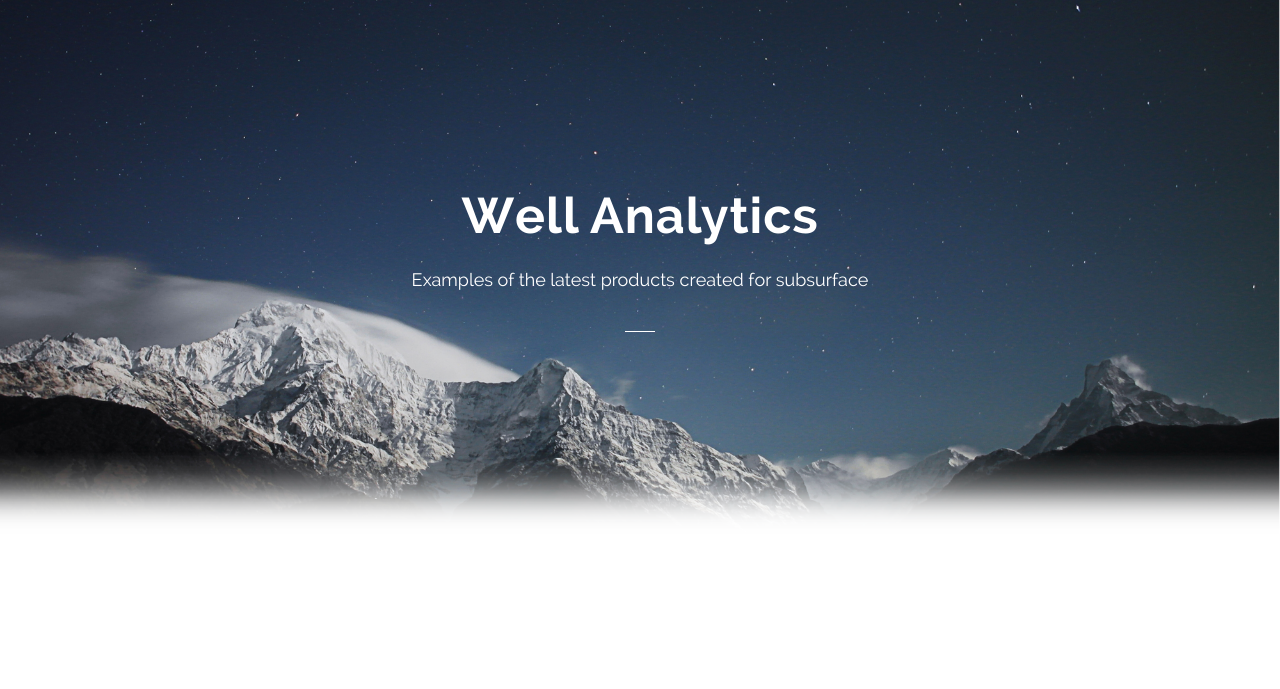
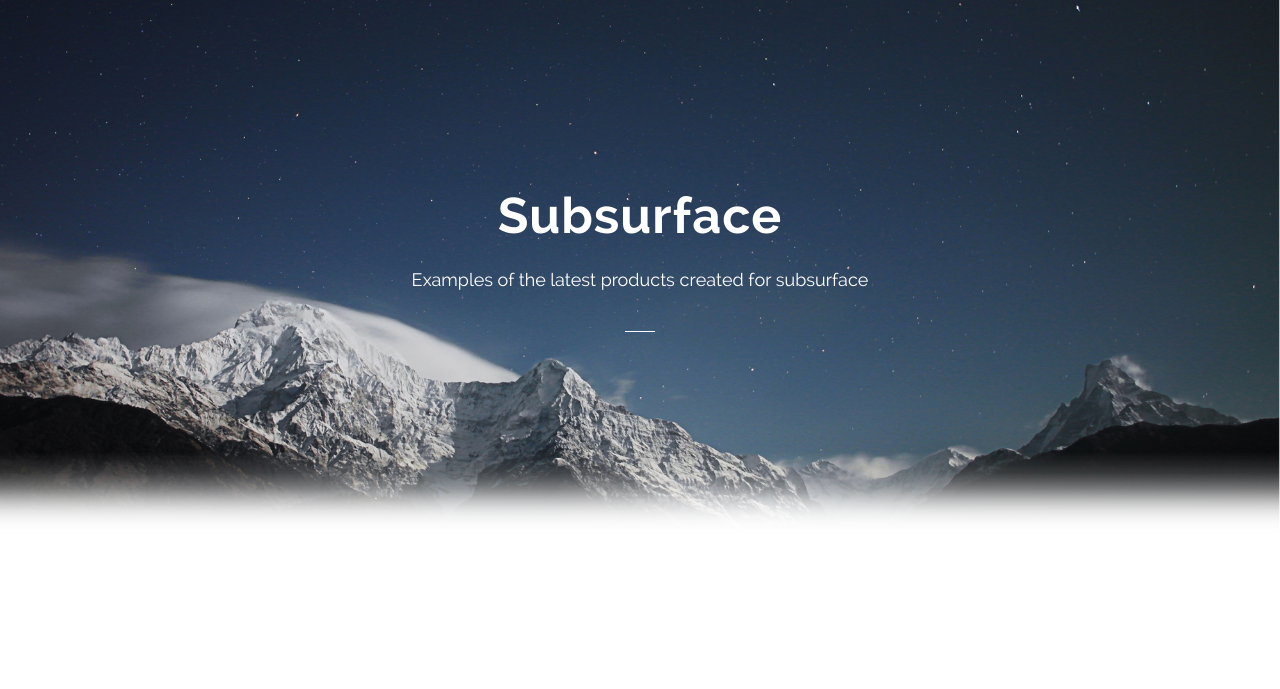
Before and after one commit to AdmcCarthy/How_about_a_web_page, a plain HTML site: page index.html in a window 1280 px wide. Shown: the part 98-787 px from the top of the page. Drawn offline with Linux system fonts and the light colour scheme; a script that the page names is missing.

Commit message:
Change title

```diff
--- a/index.html
+++ b/index.html
@@ -36,7 +36,7 @@
 		</header>
 
 		<div class="caption light animated wow fadeInDown clearfix">
-			<h1>Well Analytics</h1>
+			<h1>Subsurface</h1>
 			<p>Examples of the latest products created for subsurface</p>
 			<hr>
 		</div>
```
